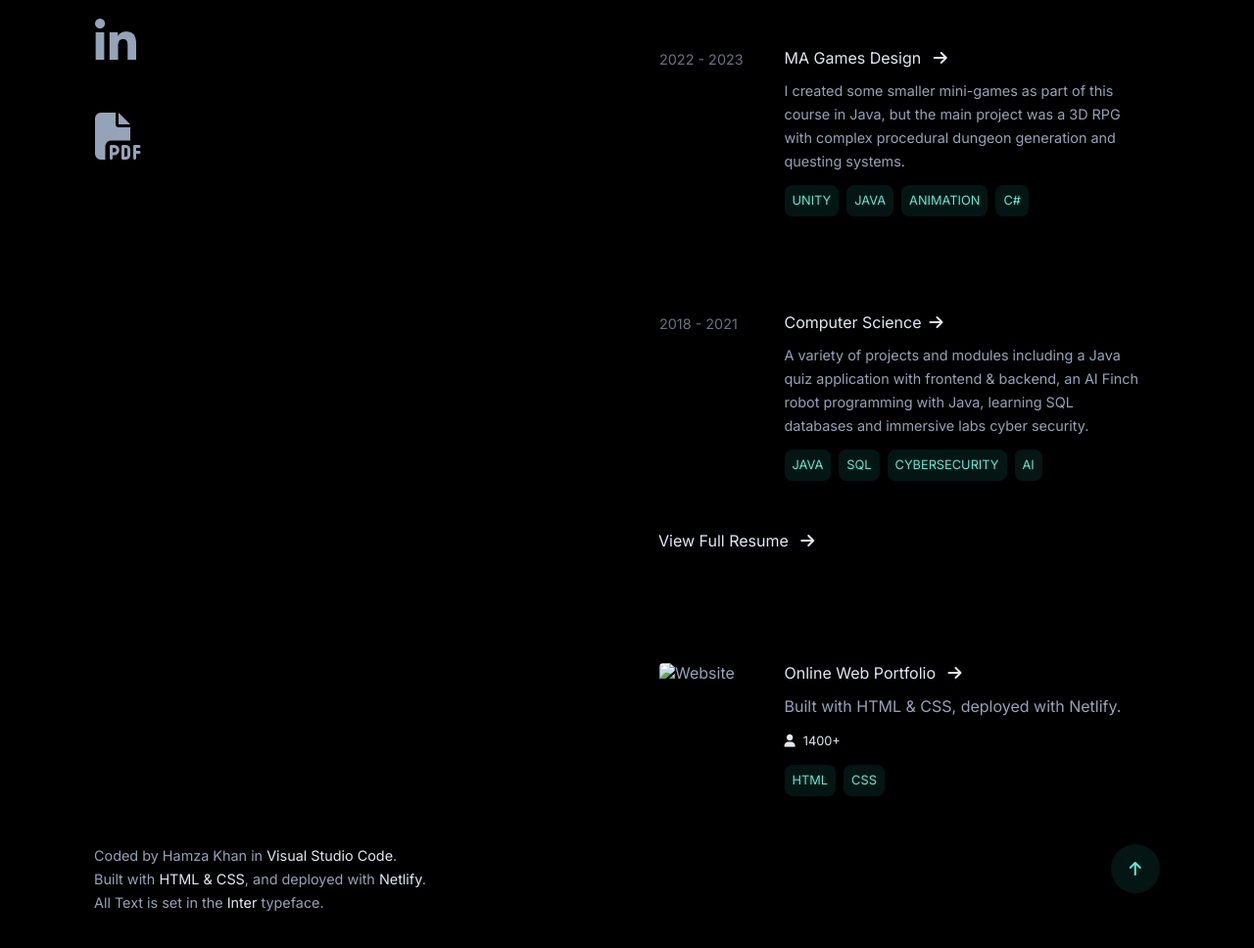
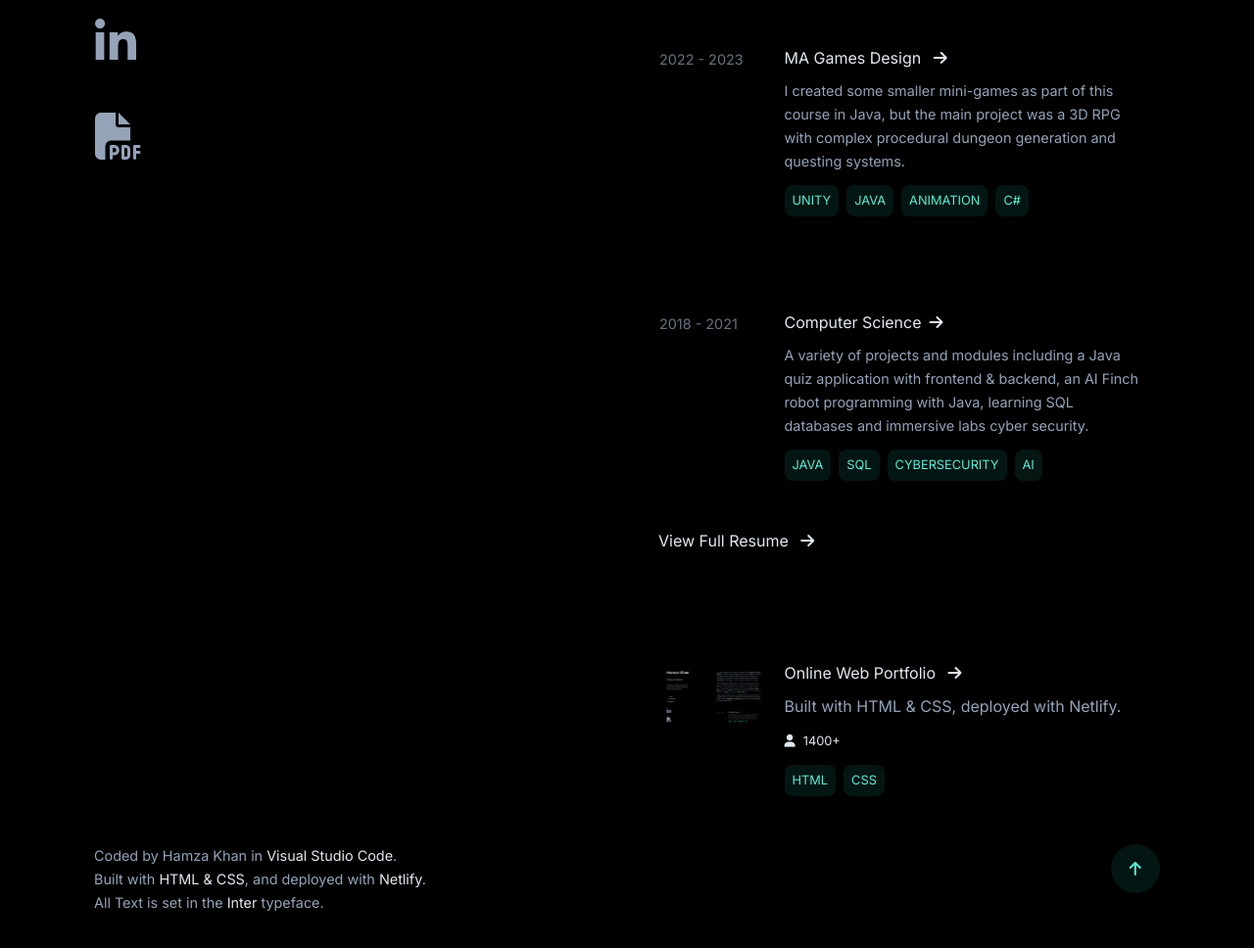
Before and after one commit to DevKhan786/Portfolio, a plain HTML site: page index.html in a window 1280 px wide. Shown: the part 634-1602 px from the top of the page at 98% size. Drawn offline with Linux system fonts and the light colour scheme; the site is published under a folder, as on GitHub Pages, so addresses that start at the root find nothing.

Commit message:
Update index.html

```diff
--- a/index.html
+++ b/index.html
@@ -149,7 +149,7 @@
             <div class="project-contents">
                 <div class="project-card">
                     <div class="project-image-container">
-                        <img src="/Portfolio/1.png" alt="Website" />
+                        <img src="1.png" alt="Portfolio old" />
                     </div>
                     <div class="card-column">
                         <a  class="card-header-link">
```
